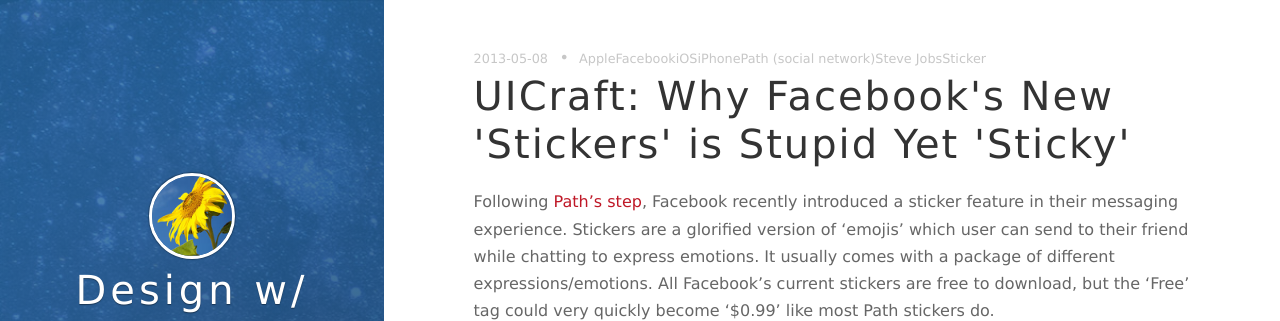
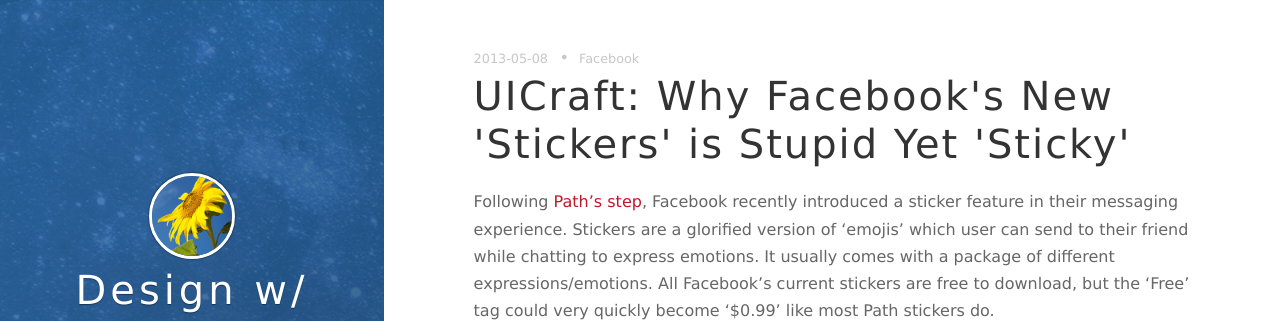
Before and after one commit to lymenlee/mucraft, a Jekyll site: the page built from _posts/2013-05-08-uicraft-why-facebooks-new-stickers-is-stupid-yet-sticky.markdown, in a window 1280 px wide and 900 px high, cut to the strip 0-321 px from the top of the window. Built offline with Jekyll 4.4.1, drawn with Linux system fonts in a browser that asks for light colours; nearby versions of some CDN libraries; comment, search, counter and statistics services are not loaded; part of the change alters nothing that is shown.

Commit message:
Update 2013-05-08-uicraft-why-facebooks-new-stickers-is-stupid-yet-sticky.markdown

```diff
--- a/_posts/2013-05-08-uicraft-why-facebooks-new-stickers-is-stupid-yet-sticky.markdown
+++ b/_posts/2013-05-08-uicraft-why-facebooks-new-stickers-is-stupid-yet-sticky.markdown
@@ -1,26 +1,22 @@
 ---
 author: mountainwalker
 comments: true
-date: 2013-05-08 19:09:55+00:00
+date: 2013-05-08T19:09:55.000Z
 layout: post
-link: https://linwangge.wordpress.com/2013/05/08/uicraft-why-facebooks-new-stickers-is-stupid-yet-sticky/
+link: >-
+  https://linwangge.wordpress.com/2013/05/08/uicraft-why-facebooks-new-stickers-is-stupid-yet-sticky/
 slug: uicraft-why-facebooks-new-stickers-is-stupid-yet-sticky
 title: 'UICraft: Why Facebook''s New ''Stickers'' is Stupid Yet ''Sticky'' '
 wordpress_id: 1882
 categories:
-- Customer Experience
-- Design
-- Social Networks
-- Tech Trends
-- UI/UX
+  - Customer Experience
+  - Design
+  - Social Networks
+  - Tech Trends
+  - UI/UX
 tags:
-- Apple
-- Facebook
-- iOS
-- iPhone
-- Path (social network)
-- Steve Jobs
-- Sticker
+  - Facebook
+published: true
 ---
 
 Following [Path's step](http://linwangge.wordpress.com/2013/03/07/new-path-3-0-new-path-to-monetization/), Facebook recently introduced a sticker feature in their messaging experience. Stickers are a glorified version of 'emojis' which user can send to their friend while chatting to express emotions. It usually comes with a package of different expressions/emotions. All Facebook's current stickers are free to download, but the 'Free' tag could very quickly become '$0.99' like most Path stickers do.
```
